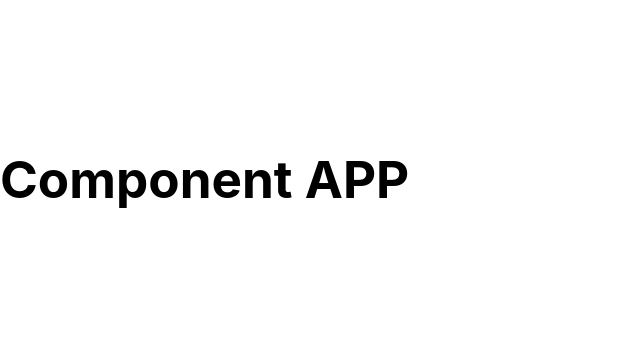
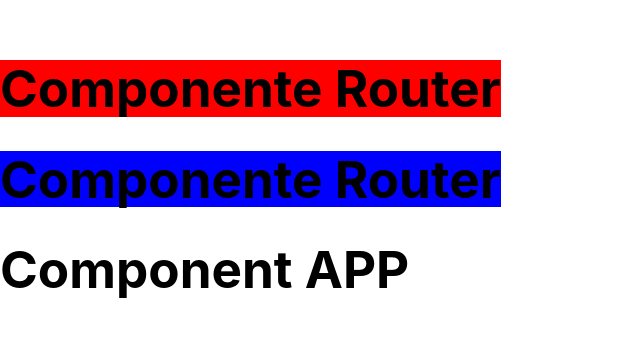
Before and after one commit to einartech/sound_wave, a React (Vite) app in the folder sound-wave/: page / in a window 1280 px wide. Shown: the part 221-558 px from the top of the page, without its empty margins (0-640 px from the left). Built offline with nearby package versions, Linux system fonts and the light colour scheme.

Commit message:
component/ Router created and moduleccs added

```diff
--- /dev/null
+++ b/sound-wave/src/components/Router/Router.jsx
@@ -0,0 +1,11 @@
+import "./RouterStyle.css";
+import RouterStyle from "./RouterStyle.module.css";
+
+export default function Router() {
+  return (
+    <>
+      <h1 className={RouterStyle.red}>Componente Router</h1>
+      <h1 className={RouterStyle.blue}>Componente Router</h1>
+    </>
+  );
+}
--- /dev/null
+++ b/sound-wave/src/components/Router/RouterStyle.module.css
@@ -0,0 +1,7 @@
+.red {
+    background-color: red;
+}
+
+.blue {
+    background-color: blue;
+}
```
Also changed, not shown: sound-wave/src/App.jsx (+5 -3 lines), sound-wave/src/components/Router/RouterStyle.css (added).
